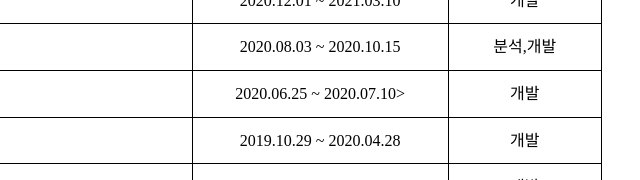
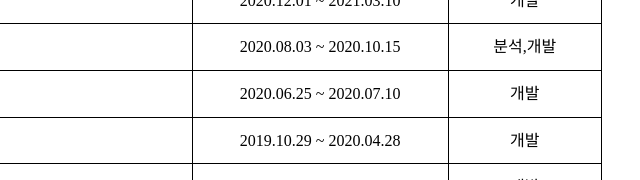
Before and after one commit to hexma999/html_homework, a plain HTML site: page 이력서.html in a window 1280 px wide. Shown: the part 620-800 px from the top of the page, 550-1190 px from the left. Drawn offline with Linux system fonts and the light colour scheme; a web font is replaced by a local one.

Commit message:
이력서 수정

```diff
--- a/이력서.html
+++ b/이력서.html
@@ -221,7 +221,7 @@
         <tr>
           <td>11</td>
           <td class="left-align">2020 화학제품관리시스템 개선</td>
-          <td>2020.06.25 ~ 2020.07.10></td>
+          <td>2020.06.25 ~ 2020.07.10</td>
           <td>개발</td>
         </tr>
 
```
